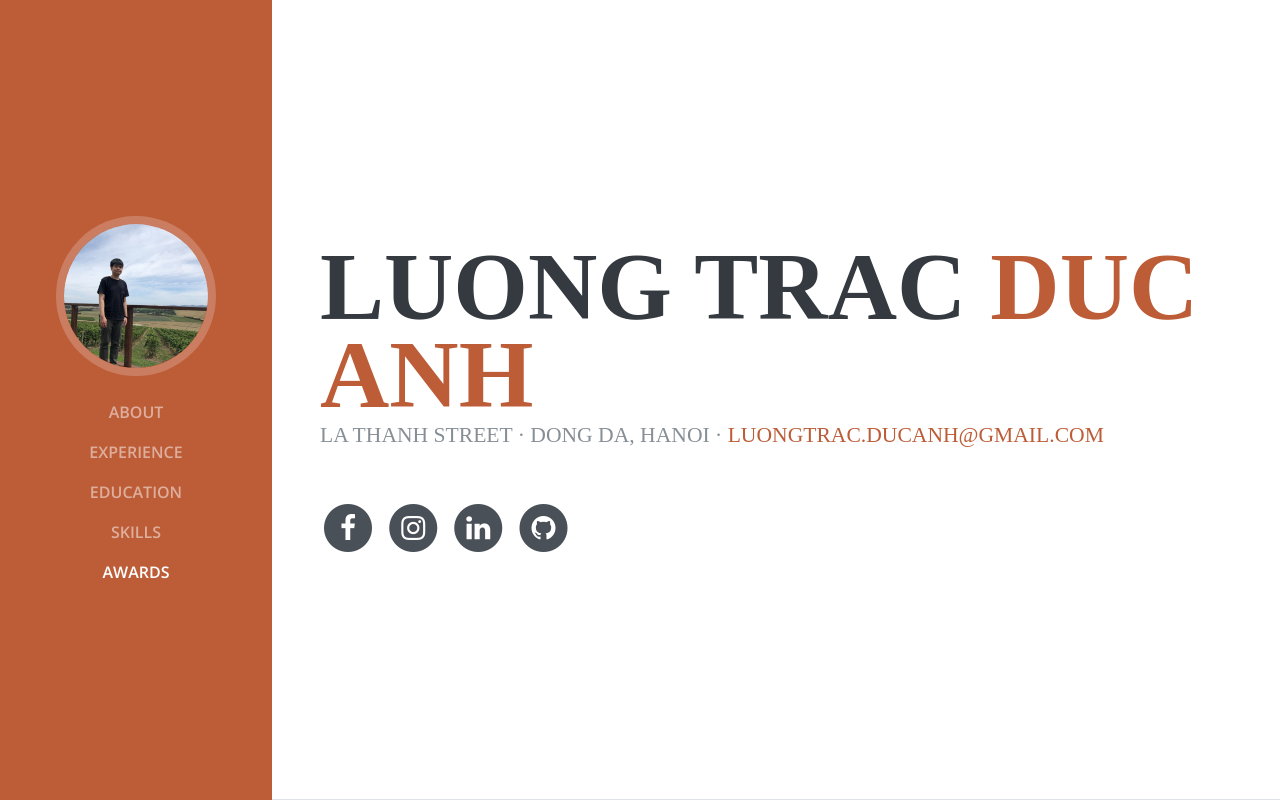
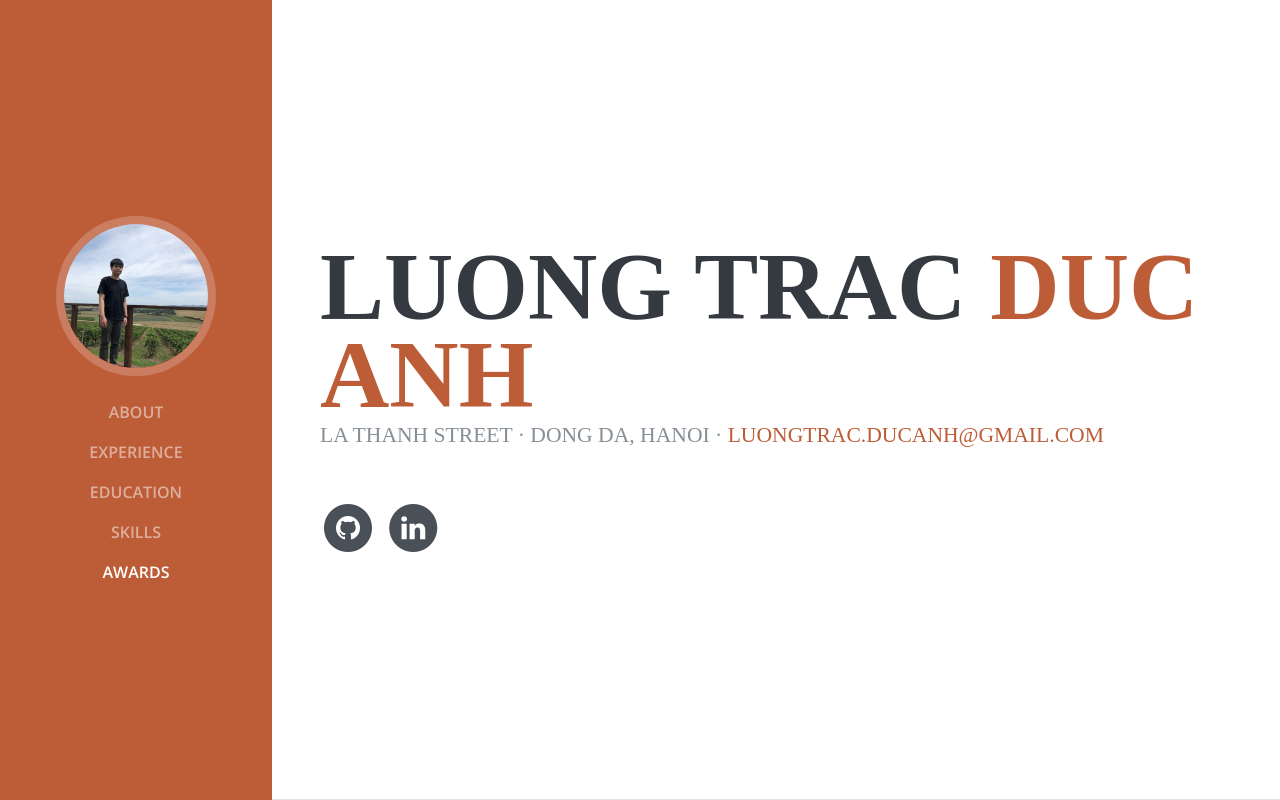
Before and after one commit to luongtracducanh/luongtracducanh.github.io, a plain HTML site: page index.html in a window 1280 px wide. Shown: the top 800 px of the page. Drawn offline with nearby package versions, Linux system fonts and the light colour scheme; a web font is replaced by a local one.

Commit message:
update social links

```diff
--- a/index.html
+++ b/index.html
@@ -114,18 +114,10 @@
           both individual and team settings. Dependable and reliable, ready to learn and grow with your company.</p> -->
           <ul class="list-inline list-social-icons mb-0">
             <li class="list-inline-item">
-              <a href="https://www.facebook.com/luongtrac.ducanh/">
+              <a href="https://github.com/luongtracducanh">
                 <span class="fa-stack fa-lg">
                   <i class="fa fa-circle fa-stack-2x"></i>
-                  <i class="fa fa-facebook fa-stack-1x fa-inverse"></i>
-                </span>
-              </a>
-            </li>
-            <li class="list-inline-item">
-              <a href="https://www.instagram.com/luongtracducanh/">
-                <span class="fa-stack fa-lg">
-                  <i class="fa fa-circle fa-stack-2x"></i>
-                  <i class="fa fa-instagram fa-stack-1x fa-inverse"></i>
+                  <i class="fa fa-github fa-stack-1x fa-inverse"></i>
                 </span>
               </a>
             </li>
@@ -134,14 +126,6 @@
                 <span class="fa-stack fa-lg">
                   <i class="fa fa-circle fa-stack-2x"></i>
                   <i class="fa fa-linkedin fa-stack-1x fa-inverse"></i>
-                </span>
-              </a>
-            </li>
-            <li class="list-inline-item">
-              <a href="https://github.com/luongtracducanh">
-                <span class="fa-stack fa-lg">
-                  <i class="fa fa-circle fa-stack-2x"></i>
-                  <i class="fa fa-github fa-stack-1x fa-inverse"></i>
                 </span>
               </a>
             </li>
```
